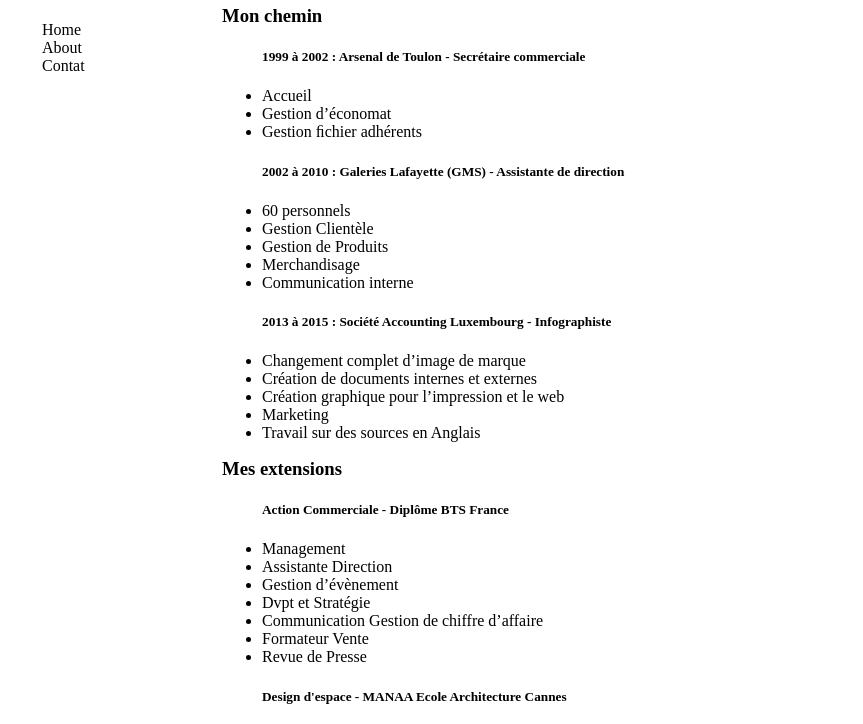
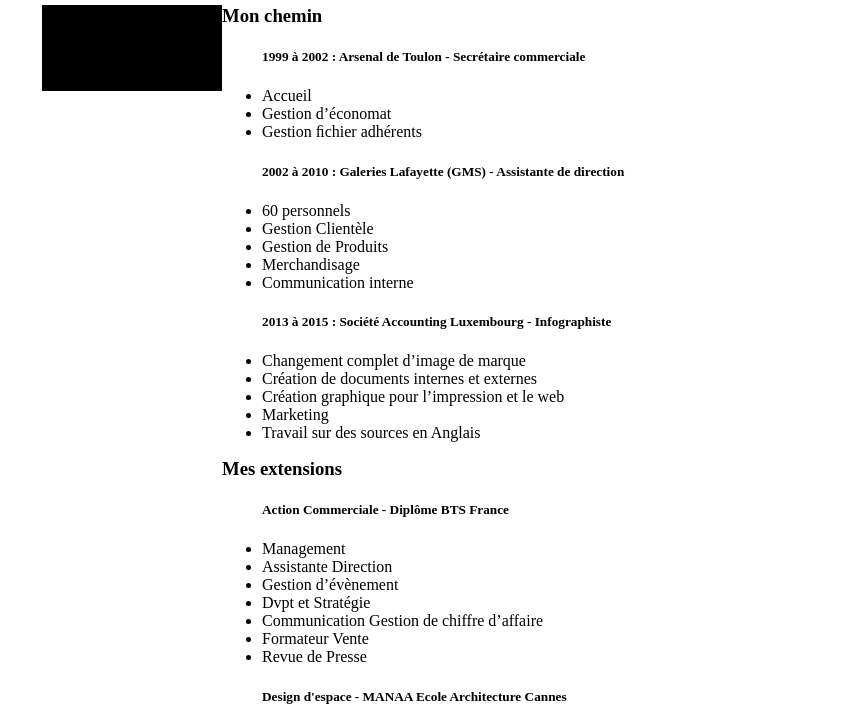
Before and after one commit to NatDls/semaine-3, a plain HTML site: page index.html in a window 1280 px wide. Shown: the part 107-831 px from the top of the page, without its empty margins (208-1071 px from the left). Drawn offline with Linux system fonts and the light colour scheme.

Commit message:
corrections finales

```diff
--- a/style.css
+++ b/style.css
@@ -28,7 +28,7 @@ h1, h2, h3 {
 #nav {
 	width: 180px;
 	float: left;
-	background-color; black;
+	background-color: black;
 }
 
 #nav ul {
```
